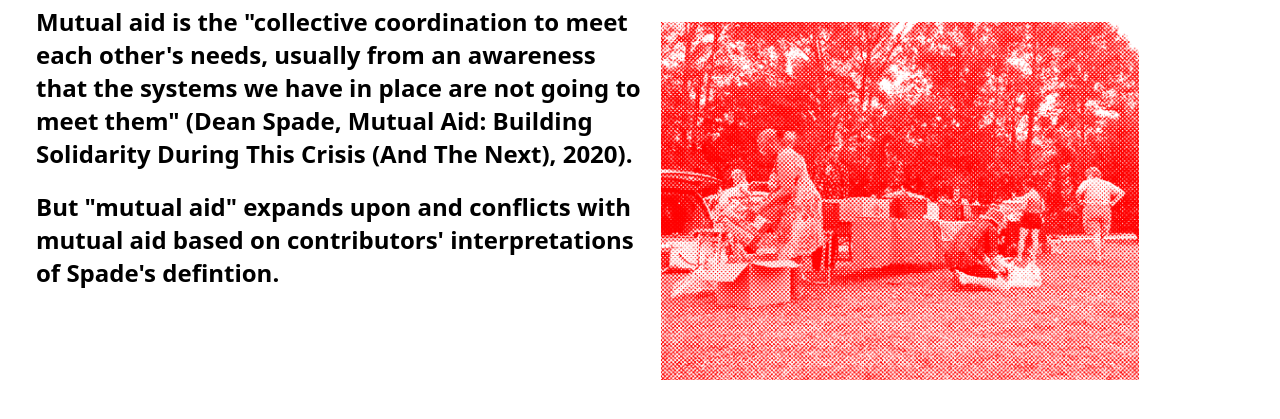
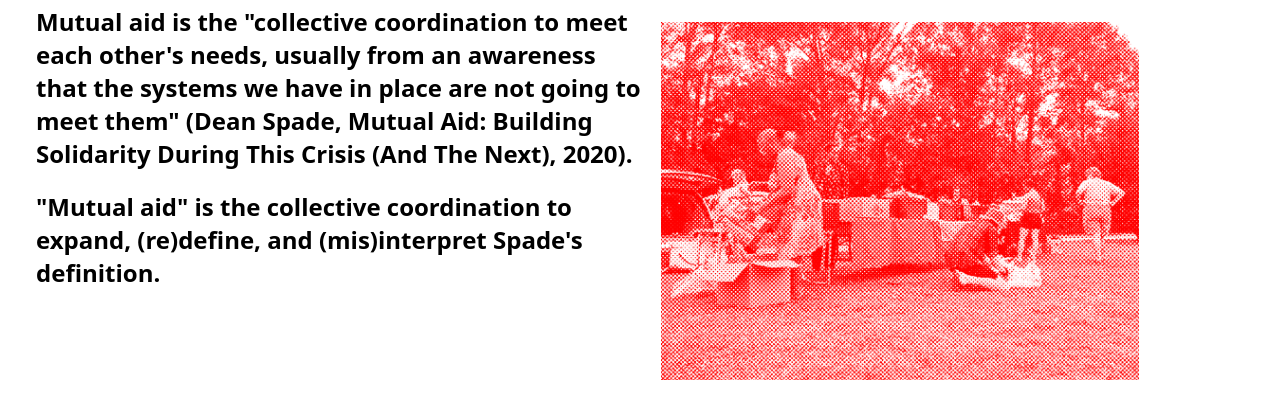
Before and after one commit to joouyang7/New-mutual-aid-archive, a plain HTML site: page index.html in a window 1280 px wide. Shown: the part 231-650 px from the top of the page. Drawn offline with nearby package versions, Linux system fonts and the light colour scheme.

Commit message:
ahhahahahwd

```diff
--- a/index.html
+++ b/index.html
@@ -38,7 +38,7 @@
        <h2>Mutual aid is the "collective coordination to meet each other's needs, usually from an awareness that the systems we have in place are not going to meet them" (Dean Spade, Mutual Aid: Building Solidarity During This Crisis (And The Next), 2020).</h2>
 
 
-    <h2>But "mutual aid" expands upon and conflicts with mutual aid based on contributors' interpretations of Spade's defintion.</h2>
+    <h2>"Mutual aid" is the collective coordination to expand, (re)define, and (mis)interpret Spade's definition.</h2>
 
       </div>
 
```
